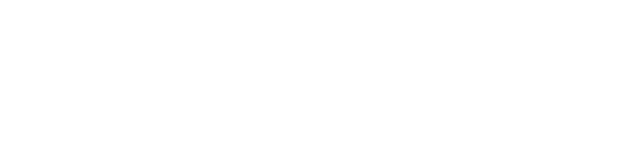
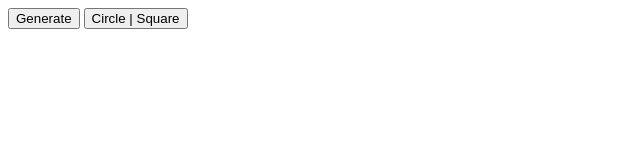
Before and after one commit to KILLERTIAN/Random-Background-GENERATOR, a plain HTML site: page index.html in a window 1280 px wide. Shown: the whole page, without its empty margins (0-640 px from the left). Drawn offline with Linux system fonts and the light colour scheme.

Commit message:
added html

```diff
--- a/index.html
+++ b/index.html
@@ -5,11 +5,14 @@
     <meta charset="UTF-8">
     <meta http-equiv="X-UA-Compatible" content="IE=edge">
     <meta name="viewport" content="width=device-width, initial-scale=1.0">
-    <title>Document</title>
+    <title>Random Background Generator</title>
 </head>
 
 <body>
-
+    <div class="container">
+        <button>Generate</button>
+        <button class="circleBtn">Circle | Square</button>
+    </div>
 </body>
 
 </html>
```
